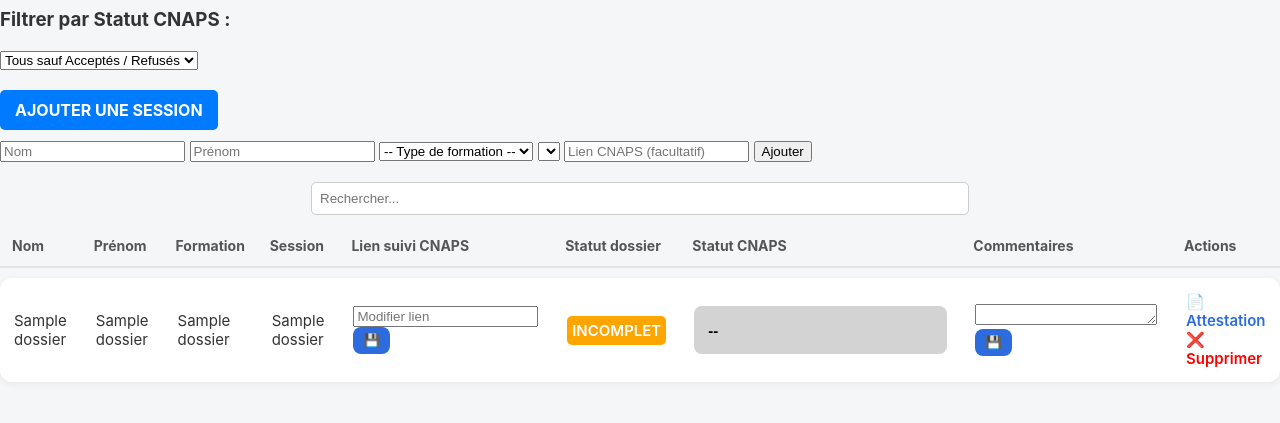
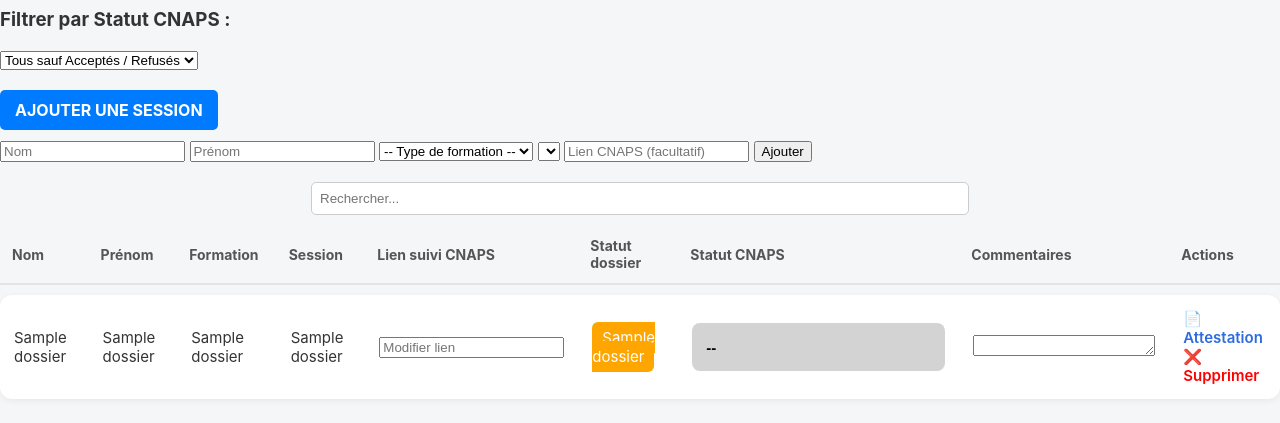
Before and after one commit to integraleacademy/cnapsv3, a Flask app: template templates/index.html in a window 1280 px wide. Shown: the part 271-694 px from the top of the page. Run offline with Flask 3, Linux system fonts and the light colour scheme; the template is opened without the code that fills it: most values are stand-ins (such as "Sample title", 1, 10 or a date in 2020); lists and menus that the app fills with data are empty; parts of the project's set-up code (start-up, migrations or seed data) failed here and were passed over.

Commit message:
Update index.html

```diff
--- a/templates/index.html
+++ b/templates/index.html
@@ -350,27 +350,28 @@ td form select {
                 <td>{{ dossier[4] }}</td> <!-- Session -->
 
 <td>
-    <form action="/edit/{{ dossier[0] }}" method="post">
-        <input type="text" name="lien" value="{{ dossier[5] or '' }}" placeholder="Modifier lien" />
-        <button type="submit">💾</button>
-    </form>
-    {% if dossier[5] %}
-        <a href="{{ dossier[5] }}" target="_blank">🔗 Voir le lien</a>
-    {% endif %}
-</td>
+   <input type="text"
+       class="lien-input"
+       data-id="{{ dossier[0] }}"
+       value="{{ dossier[5] or '' }}"
+       placeholder="Modifier lien" />
+
+{% if dossier[5] %}
+    <a href="{{ dossier[5] }}" target="_blank">🔗 Voir le lien</a>
+{% endif %}
+
 
 
 <td>
-    {% if dossier[6] == "COMPLET" %}
-        <a href="/statut/{{ dossier[0] }}/INCOMPLET">
-            <span style="background-color:green;color:white;padding:5px;border-radius:5px;cursor:pointer;">COMPLET</span>
-        </a>
-    {% else %}
-        <a href="/statut/{{ dossier[0] }}/COMPLET">
-            <span style="background-color:orange;color:white;padding:5px;border-radius:5px;cursor:pointer;">INCOMPLET</span>
-        </a>
-    {% endif %}
+    <span class="badge-statut"
+          data-id="{{ dossier[0] }}"
+          data-statut="{{ dossier[6] }}"
+          style="padding:6px 10px;border-radius:6px;color:white;cursor:pointer;
+          background-color: {{ 'green' if dossier[6]=='COMPLET' else 'orange' }}">
+        {{ dossier[6] }}
+    </span>
 </td>
+
 
 
 
@@ -399,10 +400,11 @@ td form select {
 
 
                 <td>
-                    <form action="/commentaire/{{ dossier[0] }}" method="post">
-                        <textarea name="commentaire" rows="1" cols="20">{{ dossier[7] or '' }}</textarea>
-                        <button type="submit">💾</button>
-                    </form>
+                    <textarea class="commentaire-input"
+          data-id="{{ dossier[0] }}"
+          rows="1"
+          cols="20">{{ dossier[7] or '' }}</textarea>
+
                 </td>
                 <td>
                     <a href="/attestation/{{ dossier[0] }}">📄 Attestation</a><br>
@@ -549,6 +551,76 @@ document.querySelectorAll("select[name='statut_cnaps']").forEach(select => {
 });
 </script>
 
+	<script>
+document.querySelectorAll(".lien-input").forEach(input => {
+    input.addEventListener("change", () => {
+
+        const id = input.dataset.id;
+        const lien = input.value;
+
+        fetch(`/edit/${id}`, {
+            method: "POST",
+            headers: { "Content-Type": "application/json" },
+            body: JSON.stringify({ lien: lien })
+        }).then(() => {
+            input.style.backgroundColor = "#d4ffd4";  // petit indicateur vert
+            setTimeout(() => input.style.backgroundColor = "", 400);
+        });
+    });
+});
+</script>
+
+	<script>
+document.querySelectorAll(".commentaire-input").forEach(area => {
+    area.addEventListener("blur", () => {
+
+        const id = area.dataset.id;
+        const commentaire = area.value;
+
+        fetch(`/commentaire/${id}`, {
+            method: "POST",
+            headers: { "Content-Type": "application/json" },
+            body: JSON.stringify({ commentaire: commentaire })
+        }).then(() => {
+            area.style.backgroundColor = "#d4ffd4"; // indicateur succès
+            setTimeout(() => area.style.backgroundColor = "", 400);
+        });
+    });
+});
+</script>
+
+	<script>
+document.querySelectorAll(".badge-statut").forEach(badge => {
+    badge.addEventListener("click", () => {
+
+        const id = badge.dataset.id;
+        const current = badge.dataset.statut;
+        const newStatus = current === "COMPLET" ? "INCOMPLET" : "COMPLET";
+
+        // Enregistrement back-end
+        fetch(`/statut/${id}/${newStatus}`)
+            .then(() => {
+                // Mise à jour instantanée visuelle
+                badge.dataset.statut = newStatus;
+                badge.textContent = newStatus;
+
+                if (newStatus === "COMPLET") {
+                    badge.style.backgroundColor = "green";
+                } else {
+                    badge.style.backgroundColor = "orange";
+                }
+
+                // petit feedback visuel
+                badge.style.opacity = 0.6;
+                setTimeout(() => badge.style.opacity = 1, 200);
+            });
+    });
+});
+</script>
+
+
+
+
 
 
 
```
